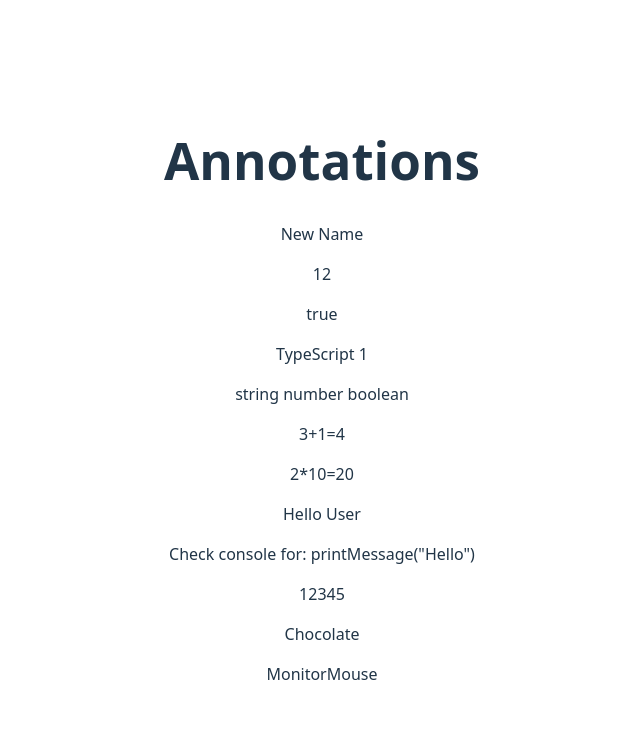
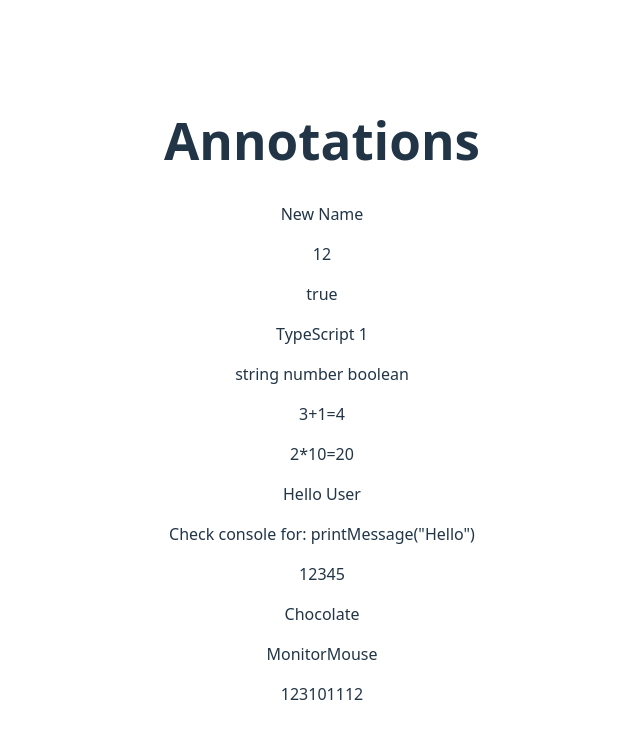
Before and after one commit to Hrisshhii/react-practice, a React (Vite) app in the folder Typescript-practice/: page / in a window 1280 px wide. Shown: the top 738 px of the page, without its empty margins (318-958 px from the left). Built offline with nearby package versions, Linux system fonts and the light colour scheme.

Commit message:
feat: add multi-dimensional array example and display in Arrays component

```diff
--- a/Typescript-practice/src/Basics/Arrays.tsx
+++ b/Typescript-practice/src/Basics/Arrays.tsx
@@ -12,10 +12,21 @@ console.log(components);
 components.push('Mouse');
 console.log(components);
 
+//Multi-dimensional Array
+const matrix: number[][]=[
+    [1, 2, 3],
+    [10, 11, 12]
+];
+console.log(matrix[1][2]);
+console.log(matrix[0][1]);
+console.log(matrix);
+
+
 export function Arrays(){
     return <>
         <p>{nums}</p>
         <p>{items}</p>
         <p>{components}</p>
+        <p>{matrix}</p>
     </>
 };
```
